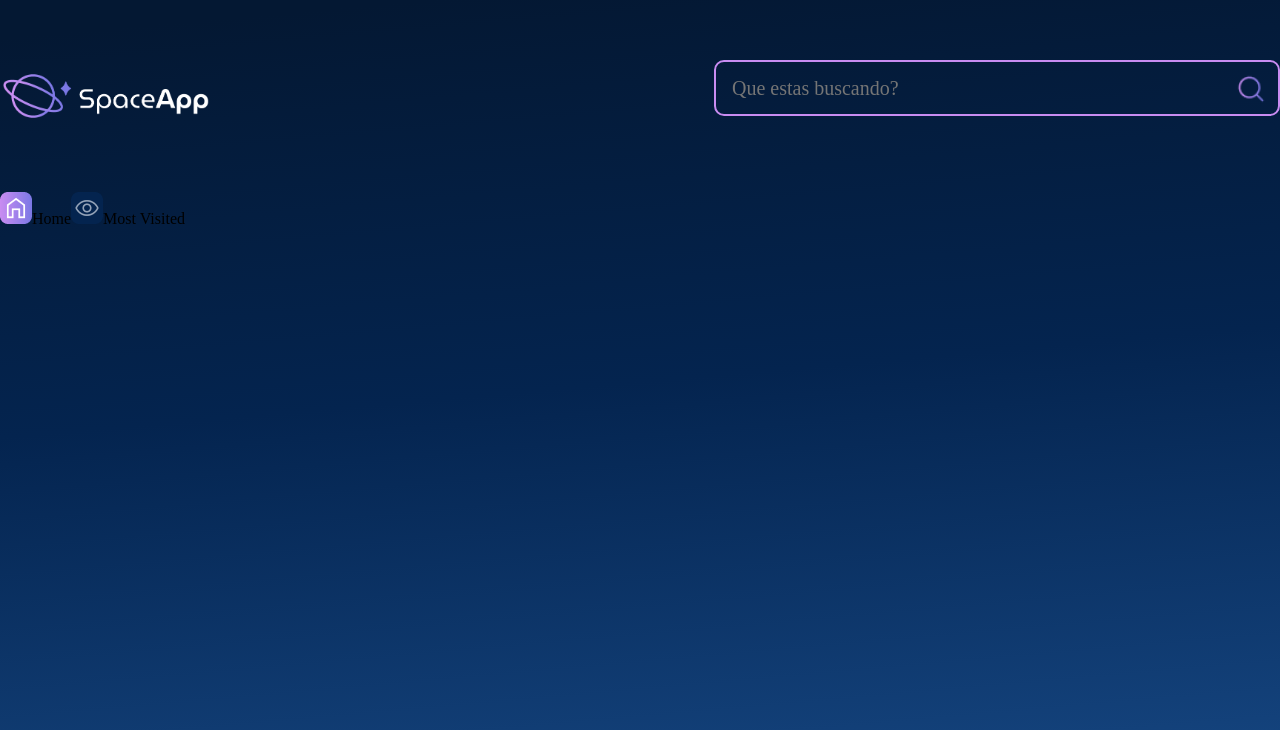
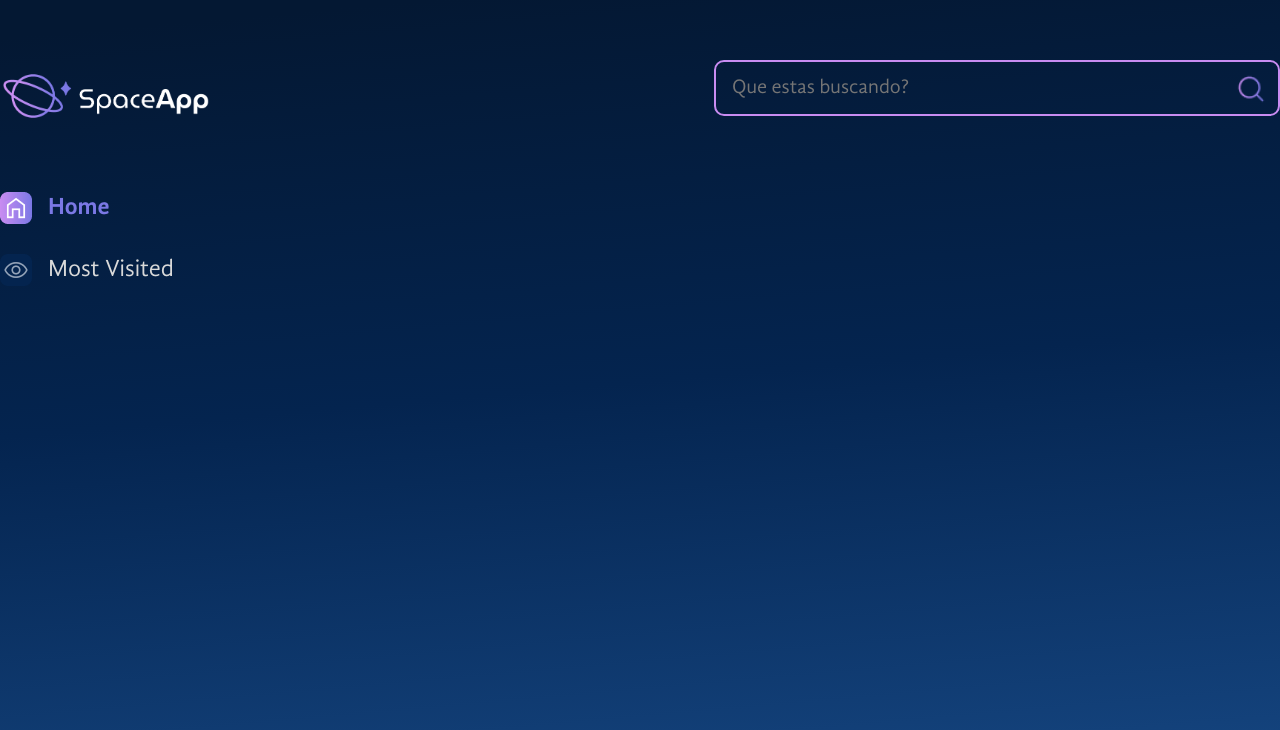
Before and after one commit to Alex-Turing/react-space-app, a React (Vite) app: page / in a window 1280 px wide. Shown: the top 730 px of the page. Built offline with nearby package versions, Linux system fonts and the light colour scheme.

Commit message:
Navigation style completed. Mor links to be added

```diff
--- a/src/components/GlobalStyles/index.jsx
+++ b/src/components/GlobalStyles/index.jsx
@@ -1,9 +1,22 @@
-import { createGlobalStyle } from "styled-components"
+import { createGlobalStyle } from "styled-components";
+import GandhiSansRegular from './fonts/GandhiSans-Regular.otf';
+import GandhiSansBold from './fonts/GandhiSans-Bold.otf';
 
 export const GlobalStyles = createGlobalStyle`
+    @font-face {
+    font-family: 'GandhiSansRegular';
+    src: local("Gandhi Sans Regular"), local("GandhiSansRegular"), url(${GandhiSansRegular});
+    }
+
+    @font-face {
+    font-family: 'GandhiSansBold';
+    src: local("Gandhi Sans Bold"), local("GandhiSansBold"), url(${GandhiSansBold});
+    }
+
     html {
     line-height: 1.15; /* 1 */
     -webkit-text-size-adjust: 100%; /* 2 */
+    font-family: "GandhiSansRegular", sans-serif;
     }
 
     body {
--- a/src/components/Navbar/NavigationItem/NavigationItem.jsx
+++ b/src/components/Navbar/NavigationItem/NavigationItem.jsx
@@ -1,12 +1,22 @@
 import styled from "styled-components";
 
+const StyledNavigationItem = styled.li`
+    font-size: 24px;
+    margin-bottom: 30px;
+    line-height: 28px;
+    display: flex;
+    align-items: center;
+    gap: 16px;
+    color: ${props => props.$active ? "#7b78e5" : "#d9d9d9"};
+    font-family: ${props => props.$active ? "GandhiSansBold" : "GandhiSansRegular"};
+`;
 const NavigationItem = (props) => {
     const {children, activeIcon, inactiveIcon, active=false} = props;
     return (
-        <>
+        <StyledNavigationItem $active={active}>
         <img src={active ? activeIcon : inactiveIcon} alt="nav item icon" />
         {children}
-        </>
+        </StyledNavigationItem>
     );
 };
 
```
Also changed, not shown: src/components/GlobalStyles/fonts/GandhiSans-Bold.otf (added), src/components/GlobalStyles/fonts/GandhiSans-Regular.otf (added).
